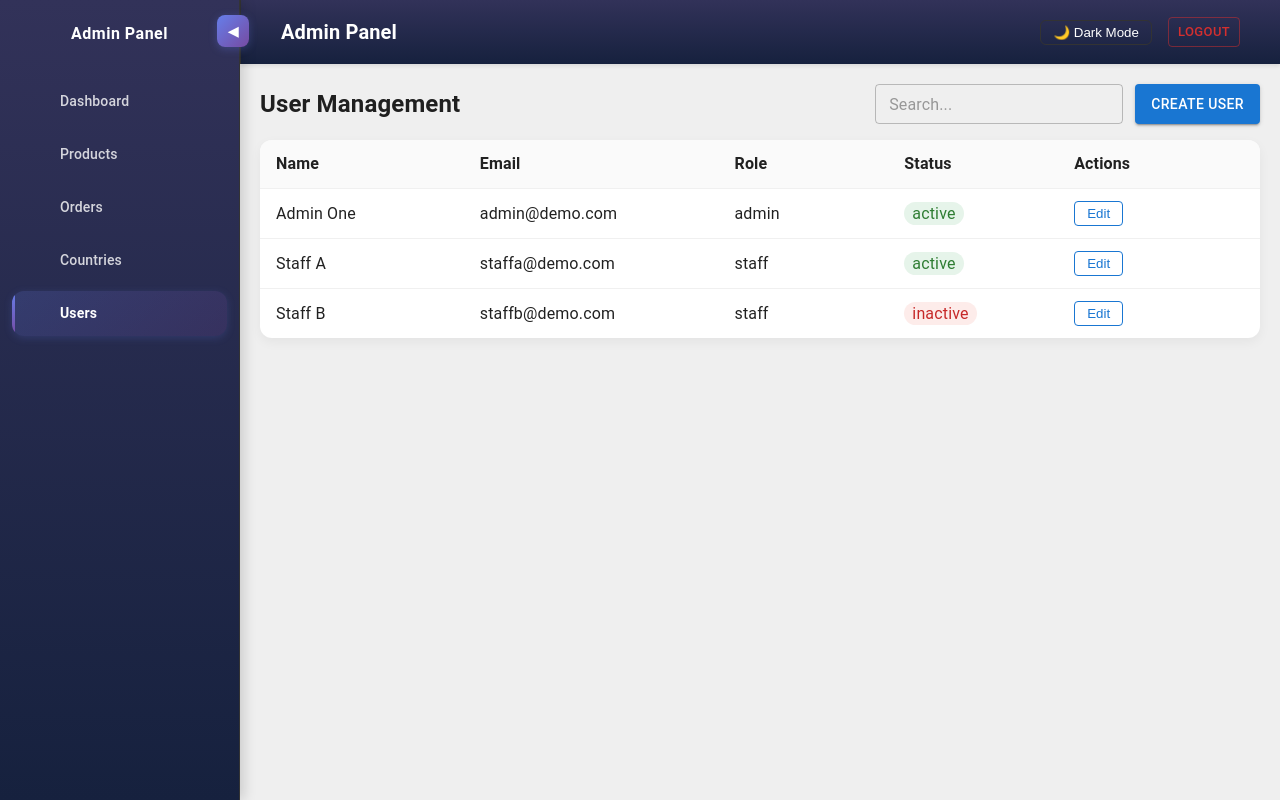
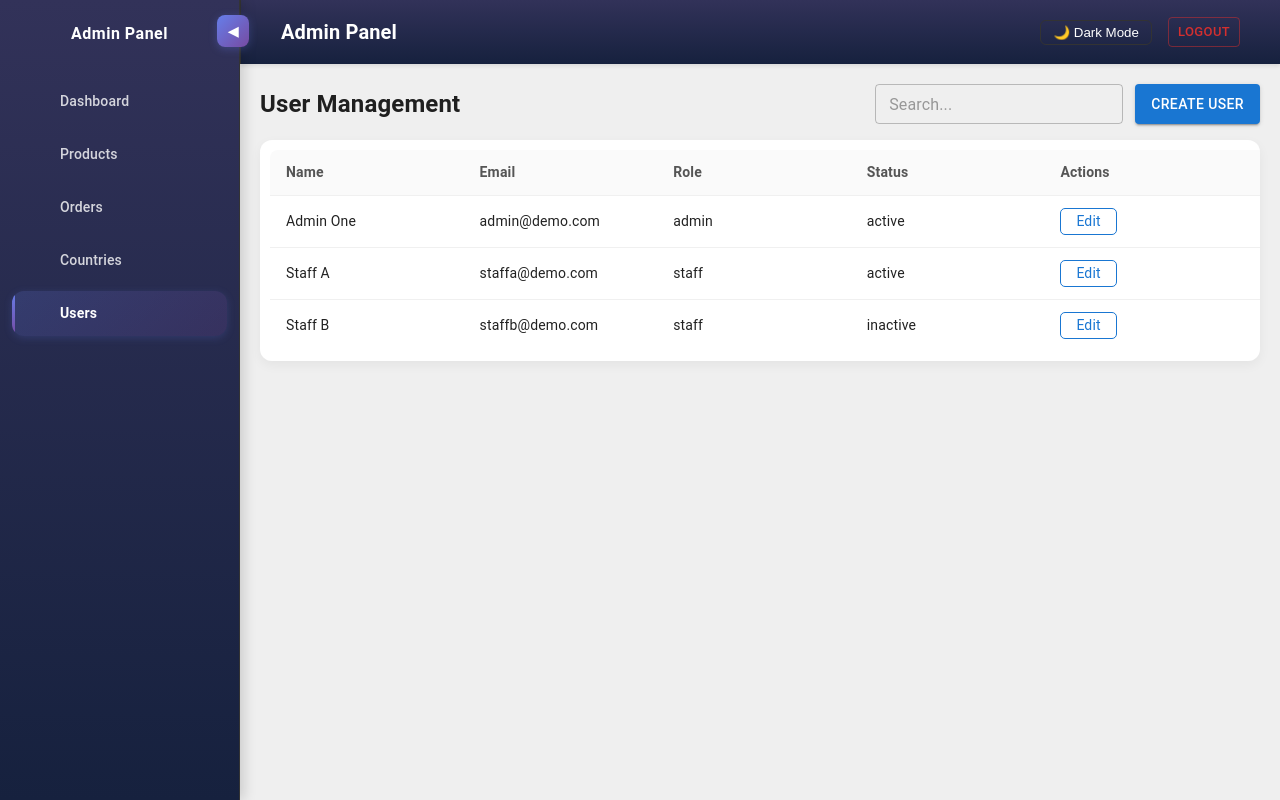
Before and after one commit to KaeHerng/ChongKaeHerng.Next.Assessment, a Next.js app: page /Pages/Users in a window 1280 px wide. Built offline with nearby package versions, Linux system fonts and the light colour scheme; some icons are missing.

Commit message:
push latest change users table

```diff
--- a/src/app/Pages/Products/products.css
+++ b/src/app/Pages/Products/products.css
@@ -82,7 +82,7 @@ html[data-theme='dark'] {
 }
 
 .product-table {
-  min-width: 1000px;
+  min-width: 1200px;
   border-collapse: separate;
   width: 100%;
   border-radius: 8px;
--- a/src/app/Pages/Users/page.tsx
+++ b/src/app/Pages/Users/page.tsx
@@ -99,32 +99,38 @@ export default function UsersPage() {
           </div>
         </div>
 
-        <div className="users-table">
-          <div className="table-header">
-            <div>Name</div>
-            <div>Email</div>
-            <div>Role</div>
-            <div>Status</div>
-            <div>Actions</div>
+        <div className="products-table-wrapper">
+            <div className="product-table">
+                <div className="table-header text-sm">
+                    <div style={{ minWidth: 100, width: 'calc(100%)'}}>Name</div>
+                    <div style={{ minWidth: 100, width: 'calc(100%)'}}>Email</div>
+                    <div style={{ minWidth: 100, width: 'calc(100%)'}}>Role</div>
+                    <div style={{ minWidth: 100, width: 'calc(100%)'}}>Status</div>
+                    <div style={{ minWidth: 100, width: 'calc(100%)'}} className="actions">Actions</div>
                 </div>
-
+                {filtered.length === 0 && <div className='text-sm' style={{ textAlign: 'center', padding: 10 }}>= No users =</div>}
+                {filtered.length > 0 &&
+                <div className="table-body text-sm">
                     {filtered.map((user) => (
                         <div key={user.id} className="table-row">
-              <div>{user.name}</div>
-              <div>{user.email}</div>
-              <div>{user.role}</div>
-              <div>
-                <span className={`status-${user.status}`}>{user.status}</span>
+                            <div style={{ minWidth: 100, width: 'calc(100%)'}}>{user.name}</div>
+                            <div style={{ minWidth: 100, width: 'calc(100%)'}}>{user.email}</div>
+                            <div style={{ minWidth: 100, width: 'calc(100%)'}}>{user.role}</div>
+                            <div style={{ minWidth: 100, width: 'calc(100%)'}}>
+                                <span className={`status-${user.status}`}>
+                                    {user.status}
+                                </span>
                             </div>
-              <div>
-                <button
-                  className="edit-btn"
-                  onClick={() => openEdit(user)}>
+                            <div className="actions" style={{ minWidth: 100, width: 'calc(100%)'}}>
+                                <div className="details-button" onClick={() => openEdit(user)}>
                                     Edit
-                </button>
+                                </div>
                             </div>
                         </div>
                     ))}
+                </div>
+                }
+            </div>
         </div>
 
         {/* Modal */}
--- a/src/app/Pages/Users/users.css
+++ b/src/app/Pages/Users/users.css
@@ -11,55 +11,91 @@
   margin-bottom: 16px;
 }
 
-.users-table {
+.products-table-wrapper {
   background: #fff;
   border-radius: 12px;
-  overflow: hidden;
-  box-shadow: 0 4px 12px rgba(0,0,0,0.05);
+  padding: 10px;
+  box-shadow: 0 4px 12px rgba(0, 0, 0, 0.05);
+  max-height: 550px;
+
+  overflow-x: auto;   /* ✅ 关键 */
+  overflow-y: hidden;
 }
 
-.table-header,
-.table-row {
-  display: grid;
-  grid-template-columns: 1.2fr 1.5fr 1fr 1fr 1fr;
-  padding: 12px 16px;
-  align-items: center;
+.product-table {
+  min-width: 1000px;
+  border-collapse: separate;
+  width: 100%;
+  border-radius: 8px;
+  overflow: hidden;
+  display: flex;
+  flex-direction: column;
+  max-height: 500px;
 }
 
 .table-header {
+  display: flex;
+  flex-direction: row;
+  padding: 12px 16px;
+  align-items: center;
   background: #fafafa;
   font-weight: 600;
+  color: #555;
+  position: sticky;
+  top: 0;
+  z-index: 2;
+}
+
+.table-body {
+  overflow-y: auto;
+  flex: 1;
 }
 
 .table-row {
+  display: flex;
+  flex-direction: row;
+  padding: 12px 16px;
+  align-items: center;
   border-top: 1px solid #f0f0f0;
+  transition: background 0.2s;
 }
 
 .table-row:hover {
   background: #f9fbff;
 }
 
-.edit-btn {
+.actions {
+  display: flex;
+  gap: 8px;
+}
+
+.status {
+  padding: 4px 10px;
+  border-radius: 999px;
+  font-weight: 500;
+}
+
+.status.active {
+  background: #e6f4ea;
+  color: #2e7d32;
+}
+
+.status.inactive {
+  background: #fdecea;
+  color: #c62828;
+}
+
+.details-button {
   border: 1px solid #1976d2;
   color: #1976d2;
-  background: transparent;
-  border-radius: 4px;
-  padding: 4px 12px;
+  border-radius: 5px;
+  padding: 2px 15px;
   cursor: pointer;
+  background-color: transparent;
+  transition: background-color 0.2s ease, color 0.2s ease;
 }
-
-.status-active {
-  color: #2e7d32;
-  background: #e6f4ea;
-  padding: 2px 8px;
-  border-radius: 12px;
-}
-
-.status-inactive {
-  color: #c62828;
-  background: #fdecea;
-  padding: 2px 8px;
-  border-radius: 12px;
+.details-button:hover {
+  background-color: #e6f4ea;
 }
 
 .form-grid {
```
Also changed, not shown: src/app/Pages/Products/page.tsx (line endings or trailing spaces). Lines whose indentation alone changed are shown as unchanged.
